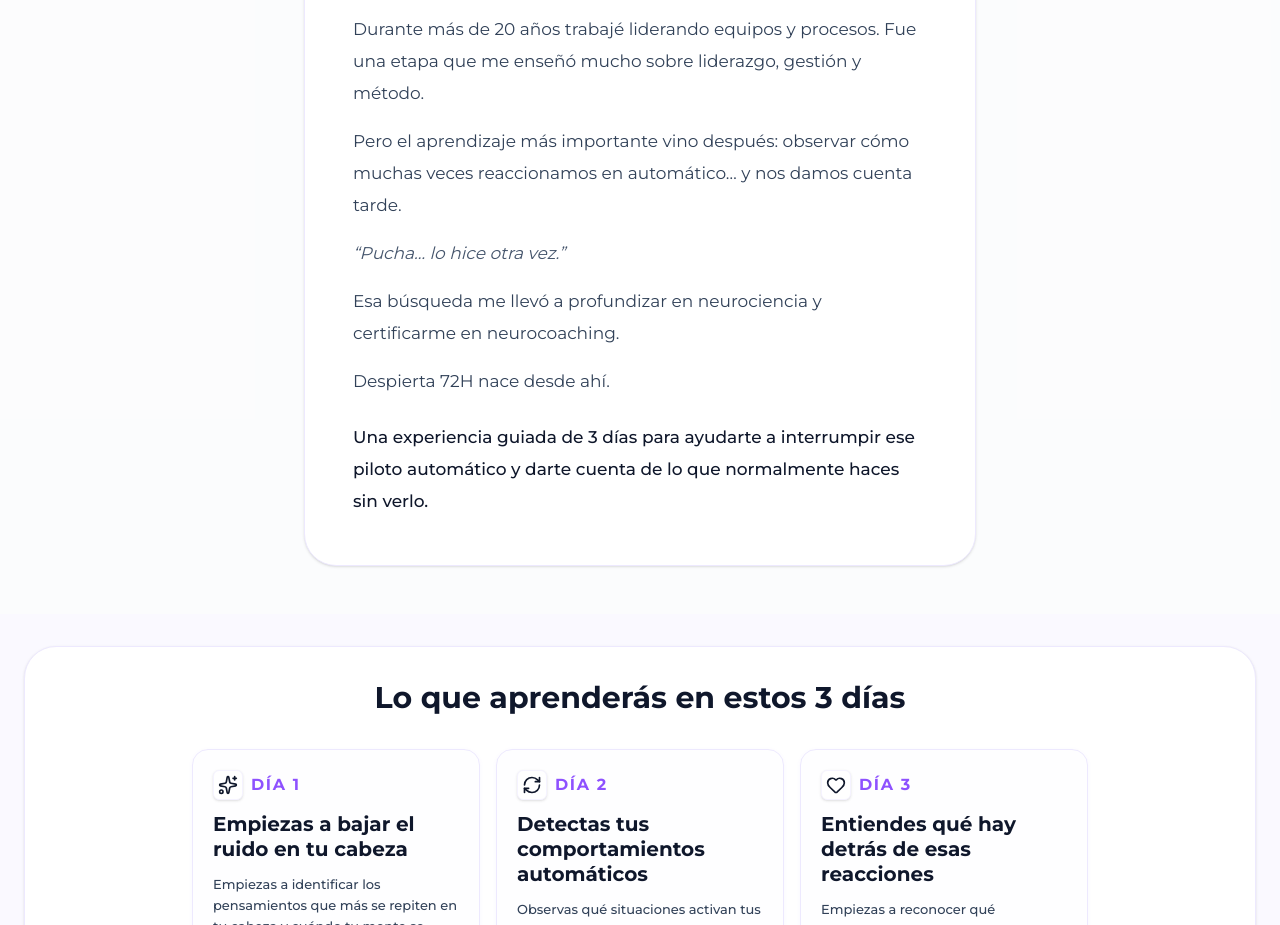
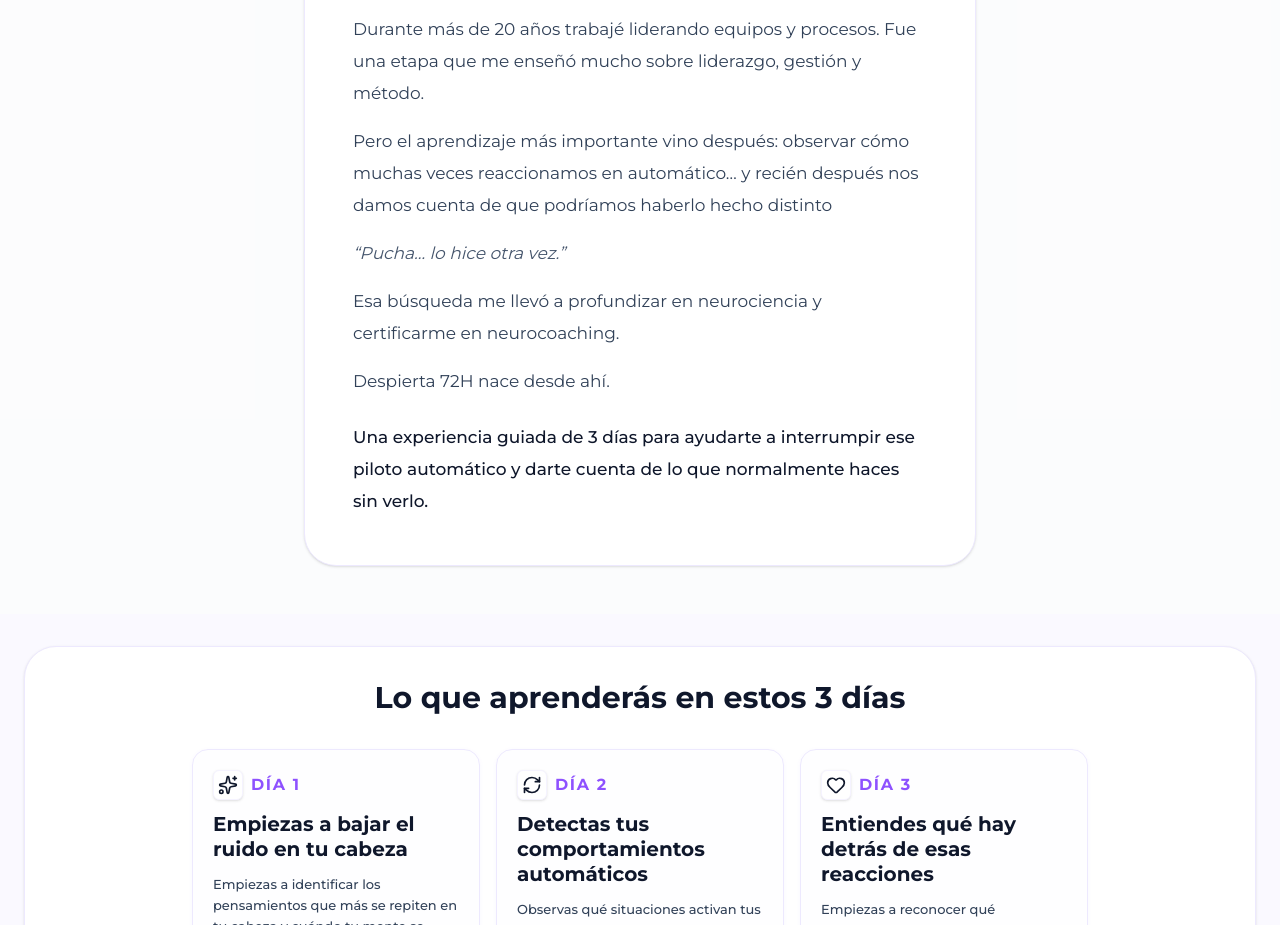
Before and after one commit to cursossolange/despierta-72h, a React (Vite) app: page / in a window 1280 px wide. Shown: the part 1360-2285 px from the top of the page. Built offline with nearby package versions, Linux system fonts and the light colour scheme; no server answers.

Commit message:
Update LandingPage.tsx

```diff
--- a/src/components/LandingPage.tsx
+++ b/src/components/LandingPage.tsx
@@ -248,7 +248,7 @@
 <p>
   Pero el aprendizaje más importante vino después:
   observar cómo muchas veces reaccionamos en automático…
-  y nos damos cuenta tarde.
+  y recién después nos damos cuenta de que podríamos haberlo hecho distinto
 </p>
 
 <p className="italic text-slate-600">
```
